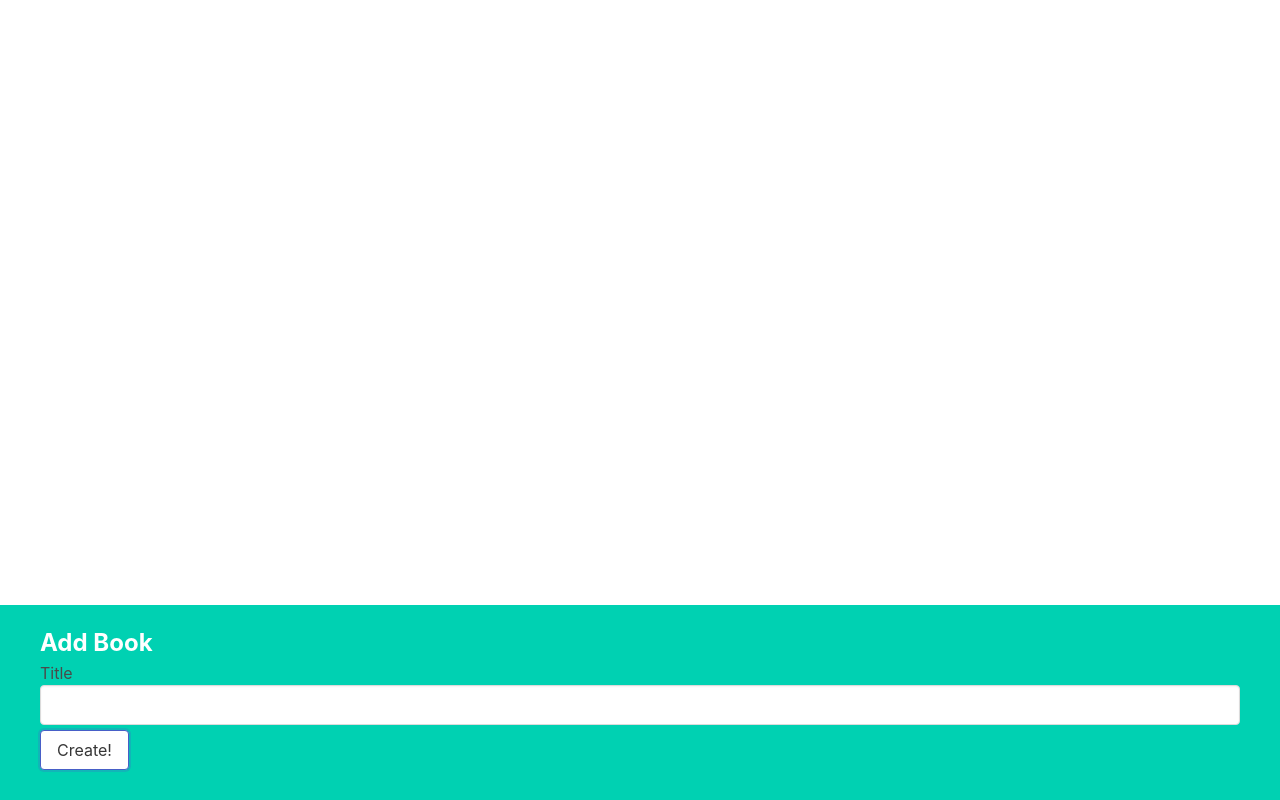
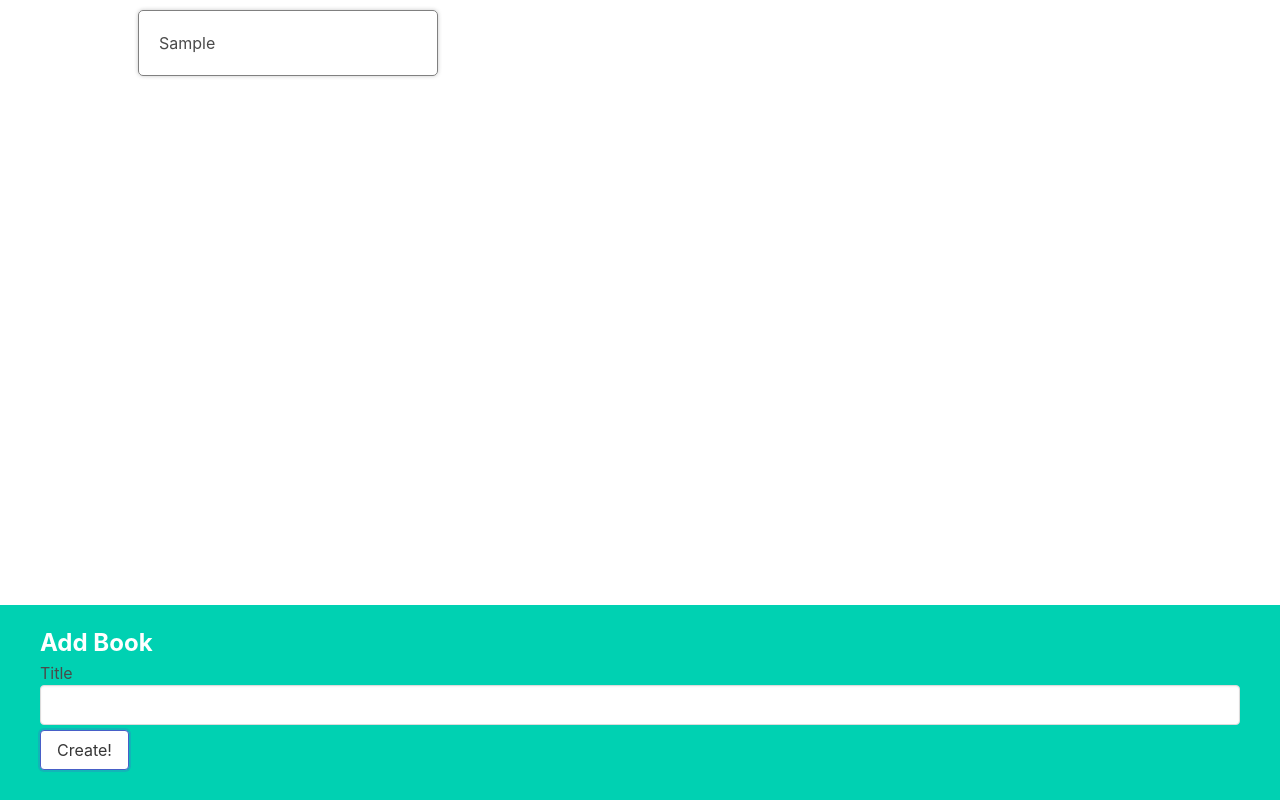
Before and after one commit to dngoyb/books, a React (Vite) app: page / in a window 1280 px wide. Both pictures are taken after typing "Sample" into the empty fields and a click on the button "Create!". Built offline with nearby package versions, Linux system fonts and the light colour scheme.

Commit message:
Added books displaying

```diff
--- a/src/App.jsx
+++ b/src/App.jsx
@@ -1,14 +1,22 @@
 import { useState } from 'react';
 import BookCreate from './components/BookCreate';
+import BookList from './components/BookList';
 
 function App() {
 	const [books, setBooks] = useState([]);
 
 	const createBook = (title) => {
-		console.log(title);
+		const updatedBooks = [
+			...books,
+			{ id: Math.round(Math.random() * 9999), title },
+		];
+		setBooks(updatedBooks);
 	};
+
+	const deleteBookById = (id) => {};
 	return (
-		<div className=''>
+		<div className='app'>
+			<BookList books={books} />
 			<BookCreate onCreateBook={createBook} />
 		</div>
 	);
--- a/src/components/BookList.jsx
+++ b/src/components/BookList.jsx
@@ -1,5 +1,10 @@
-const BookList = () => {
-	return <div>BookList</div>;
+import BookShow from './BookShow';
+
+const BookList = ({ books }) => {
+	const renderedBooks = books.map((book) => (
+		<BookShow key={book.id} book={book} />
+	));
+	return <div className='book-list'>{renderedBooks}</div>;
 };
 
 export default BookList;
--- a/src/components/BookShow.jsx
+++ b/src/components/BookShow.jsx
@@ -1,5 +1,5 @@
-const BookShow = () => {
-	return <div>BookShow</div>;
+const BookShow = ({ book }) => {
+	return <div className='book-show'>{book.title}</div>;
 };
 
 export default BookShow;
```
